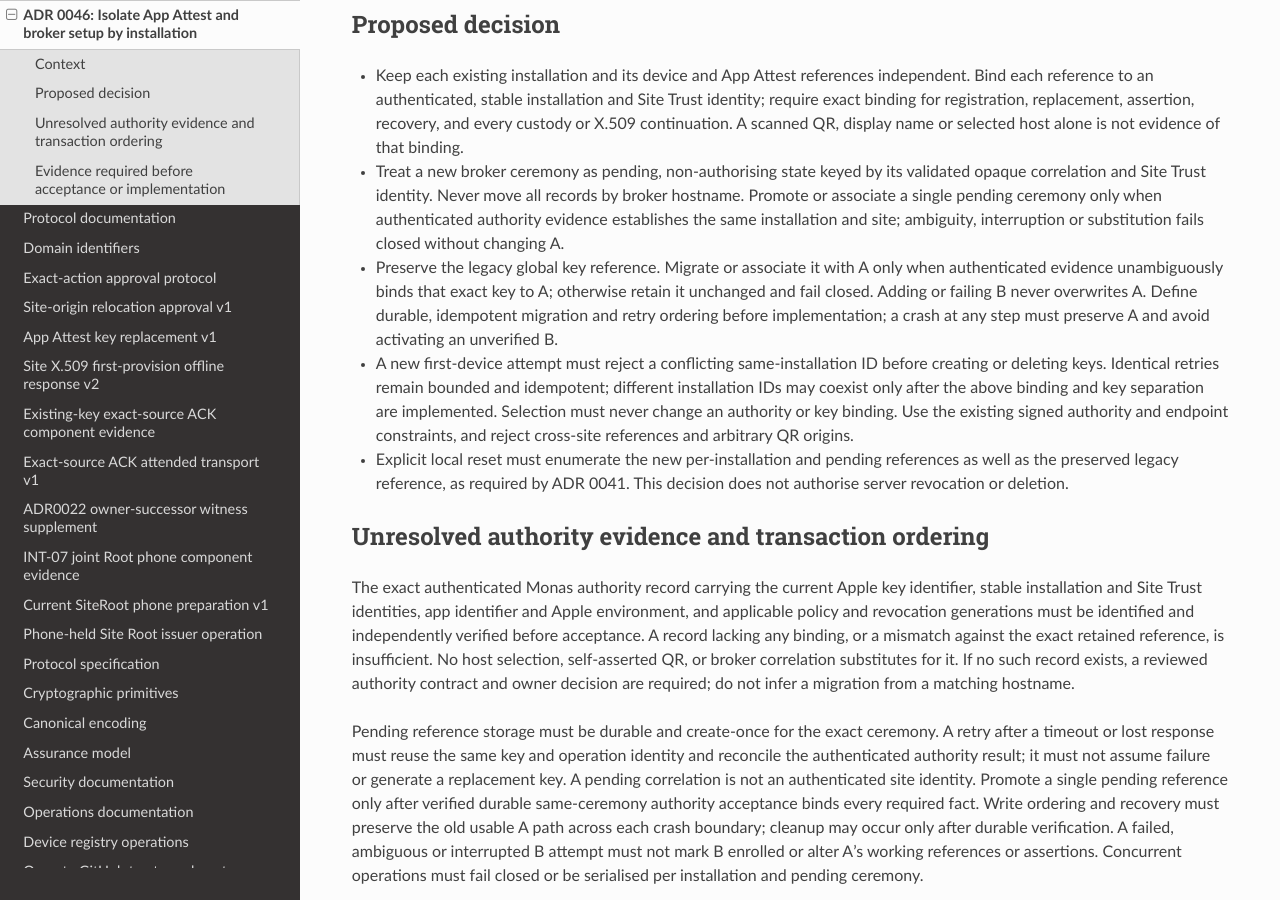
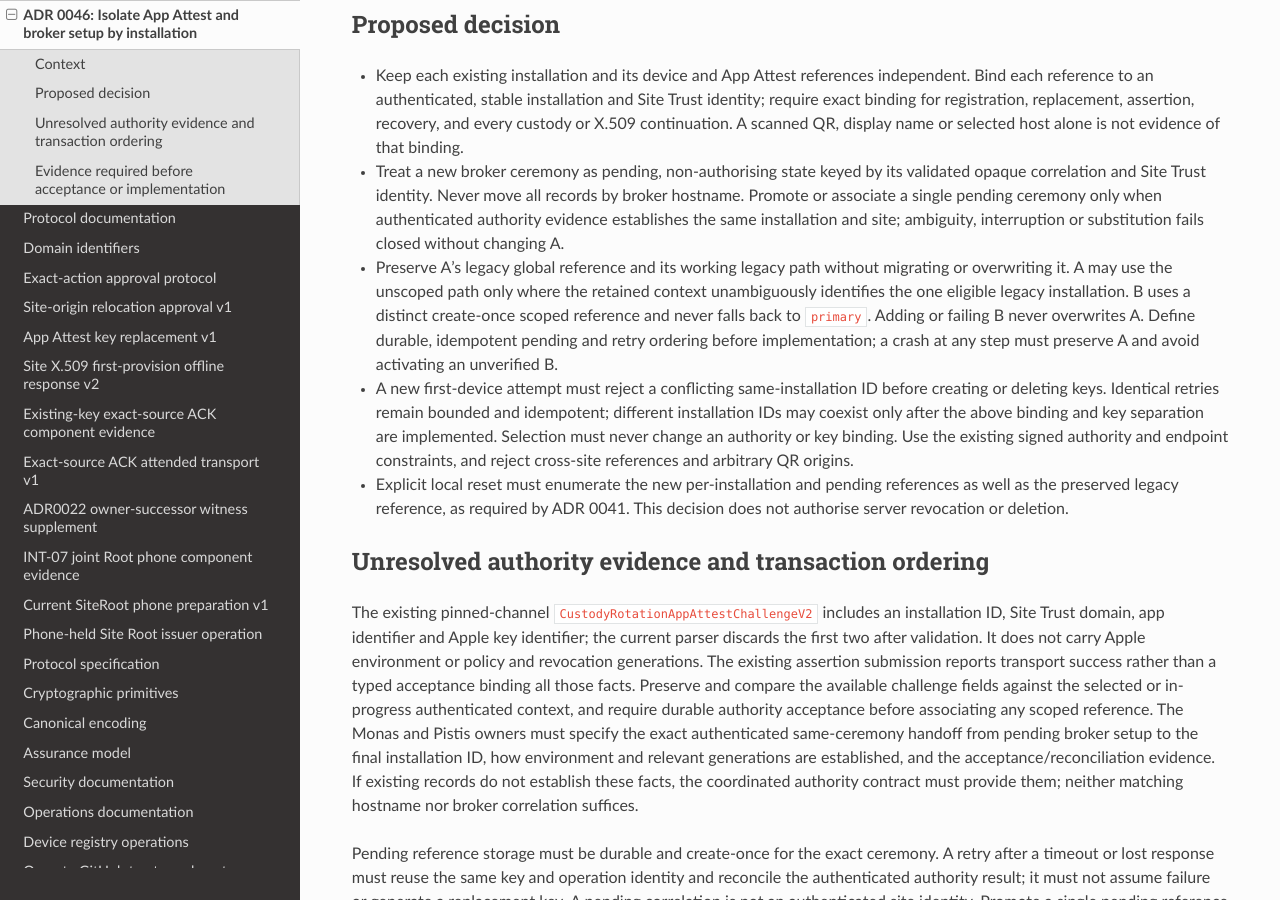
Before and after one commit to sagrudd/pistis, a Sphinx documentation site: the page built from docs/adr/0046-multiple-installations-app-attest-isolation.md, in a window 1280 px wide and 900 px high, scrolled down 521 px. Built offline with Sphinx 7.4.7 and the Read the Docs theme 3.1.0, drawn with Linux system fonts in a browser that asks for light colours; the version number could not be read and is left out.

Commit message:
Clarify legacy App Attest isolation proposal

```diff
--- a/docs/adr/0046-multiple-installations-app-attest-isolation.md
+++ b/docs/adr/0046-multiple-installations-app-attest-isolation.md
@@ -31,11 +31,13 @@ ceremonies refer to the same installed authority.
   by broker hostname. Promote or associate a single pending ceremony only when
   authenticated authority evidence establishes the same installation and site;
   ambiguity, interruption or substitution fails closed without changing A.
-- Preserve the legacy global key reference. Migrate or associate it with A only
-  when authenticated evidence unambiguously binds that exact key to A; otherwise
-  retain it unchanged and fail closed. Adding or failing B never overwrites A.
-  Define durable, idempotent migration and retry ordering before implementation;
-  a crash at any step must preserve A and avoid activating an unverified B.
+- Preserve A's legacy global reference and its working legacy path without
+  migrating or overwriting it. A may use the unscoped path only where the
+  retained context unambiguously identifies the one eligible legacy
+  installation. B uses a distinct create-once scoped reference and never falls
+  back to `primary`. Adding or failing B never overwrites A. Define durable,
+  idempotent pending and retry ordering before implementation; a crash at any
+  step must preserve A and avoid activating an unverified B.
 - A new first-device attempt must reject a conflicting same-installation ID
   before creating or deleting keys. Identical retries remain bounded and
   idempotent; different installation IDs may coexist only after the above
@@ -48,14 +50,19 @@ ceremonies refer to the same installed authority.
 
 ## Unresolved authority evidence and transaction ordering
 
-The exact authenticated Monas authority record carrying the current Apple key
-identifier, stable installation and Site Trust identities, app identifier and
-Apple environment, and applicable policy and revocation generations must be
-identified and independently verified before acceptance. A record lacking any
-binding, or a mismatch against the exact retained reference, is insufficient.
-No host selection, self-asserted QR, or broker correlation substitutes for it.
-If no such record exists, a reviewed authority contract and owner decision are
-required; do not infer a migration from a matching hostname.
+The existing pinned-channel `CustodyRotationAppAttestChallengeV2` includes an
+installation ID, Site Trust domain, app identifier and Apple key identifier;
+the current parser discards the first two after validation. It does not carry
+Apple environment or policy and revocation generations. The existing assertion
+submission reports transport success rather than a typed acceptance binding all
+those facts. Preserve and compare the available challenge fields against the
+selected or in-progress authenticated context, and require durable authority
+acceptance before associating any scoped reference. The Monas and Pistis owners
+must specify the exact authenticated same-ceremony handoff from pending broker
+setup to the final installation ID, how environment and relevant generations
+are established, and the acceptance/reconciliation evidence. If existing
+records do not establish these facts, the coordinated authority contract must
+provide them; neither matching hostname nor broker correlation suffices.
 
 Pending reference storage must be durable and create-once for the exact
 ceremony. A retry after a timeout or lost response must reuse the same key and
```
